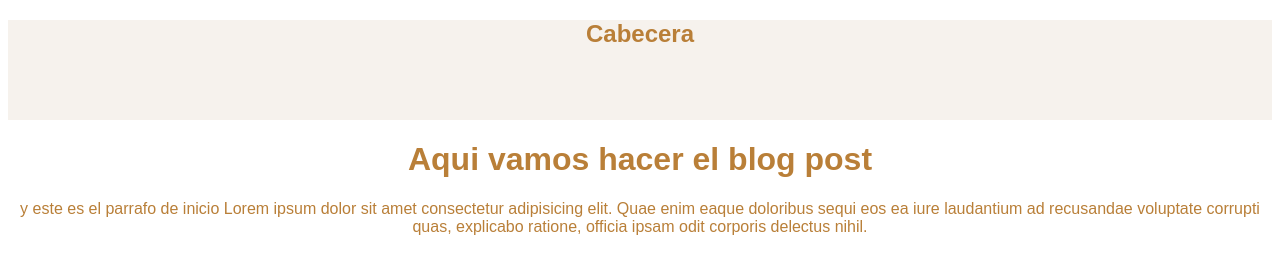
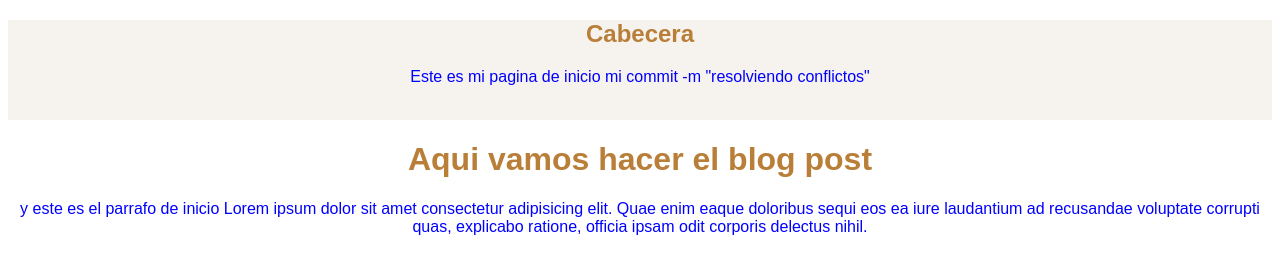
Before and after one commit to AdonisDanielCC/hyperblog, a plain HTML site: page blogPost.html in a window 1280 px wide. Drawn offline with Linux system fonts and the light colour scheme.

Commit message:
modificacion de cabecera y el color de texto

```diff
--- a/blogPost.html
+++ b/blogPost.html
@@ -12,6 +12,7 @@
 <body>
     <div id="cabecera">
         <h2>Cabecera</h2>
+        <p>Este es mi pagina de inicio mi commit -m "resolviendo conflictos"</p>
     </div>
     <h1>Aqui vamos hacer el blog post</h1>
     <p>y este es el parrafo de inicio Lorem ipsum dolor sit amet consectetur adipisicing elit. Quae enim eaque doloribus sequi eos ea iure laudantium ad recusandae voluptate corrupti quas, explicabo ratione, officia ipsam odit corporis delectus nihil.</p>
--- a/css/estilos.css
+++ b/css/estilos.css
@@ -11,3 +11,8 @@
      width: 100%;
      height: 100px
  }
+
+ p {
+     font-family: Arial, Helvetica, sans-serif;
+     color: blue;
+ }
```
